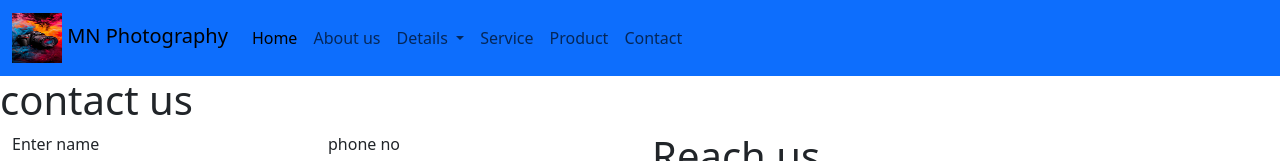
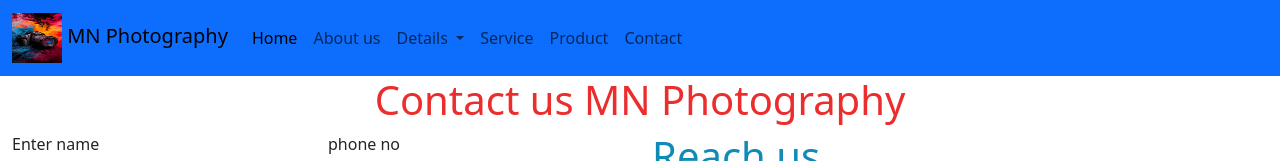
Before and after one commit to NawaleMahesh23/learning_bootstrap, a plain HTML site: page contact.html in a window 1280 px wide. Shown: the top 161 px of the page. Drawn offline with nearby package versions, Linux system fonts and the light colour scheme.

Commit message:
noraml chamge

```diff
--- a/contact.html
+++ b/contact.html
@@ -55,7 +55,7 @@
 
         </header>
 
-    <h1>contact us</h1>
+    <h1 style="color: rgb(235, 45, 45);text-align: center;">Contact us MN Photography</h1>
 
     <div class="container-fluid">
         <div class="row">
@@ -130,7 +130,7 @@
             </form>
 
             <div class="col-md-6">
-                <h1>Reach us</h1>
+                <h1 style="color: rgb(16, 138, 182);">Reach us</h1>
                 <iframe
                     src="https://www.google.com/maps/embed?pb=!1m18!1m12!1m3!1d30251.74534254547!2d73.74055130411874!3d18.598000780653692!2m3!1f0!2f0!3f0!3m2!1i1024!2i768!4f13.1!3m3!1m2!1s0x3bc2b97aaf571bed%3A0xc67346ba5a76673!2sWakad%2C%20Pimpri-Chinchwad%2C%20Maharashtra!5e0!3m2!1sen!2sin!4v1751874639737!5m2!1sen!2sin"
                     width="600" height="450" style="border:0;" allowfullscreen="" loading="lazy"
```
Also changed, not shown: about.html (+1 -1 lines).
